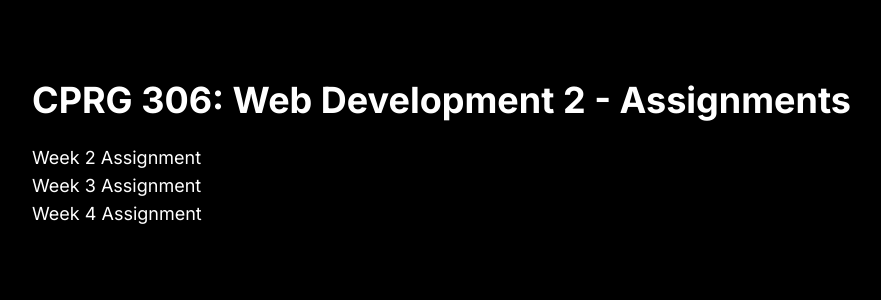
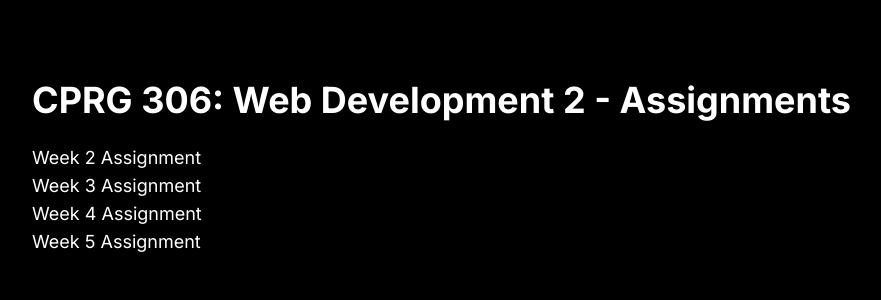
Before and after one commit to ksingh62/cprg306-assignments, a Next.js app: page / in a window 1280 px wide. Shown: the top 300 px of the page, without its empty margins (96-977 px from the left). Built offline with nearby package versions, Linux system fonts and the light colour scheme.

Commit message:
add link to week-5 page

```diff
--- a/app/page.js
+++ b/app/page.js
@@ -1,7 +1,7 @@
 import Link from "next/link";
 
 export default function Home() {
-  const weeksDone = [2, 3, 4];
+  const weeksDone = [2, 3, 4, 5];
 
   return (
     <main className="flex flex-col items-center justify-between p-20 min-h-screen">
```
